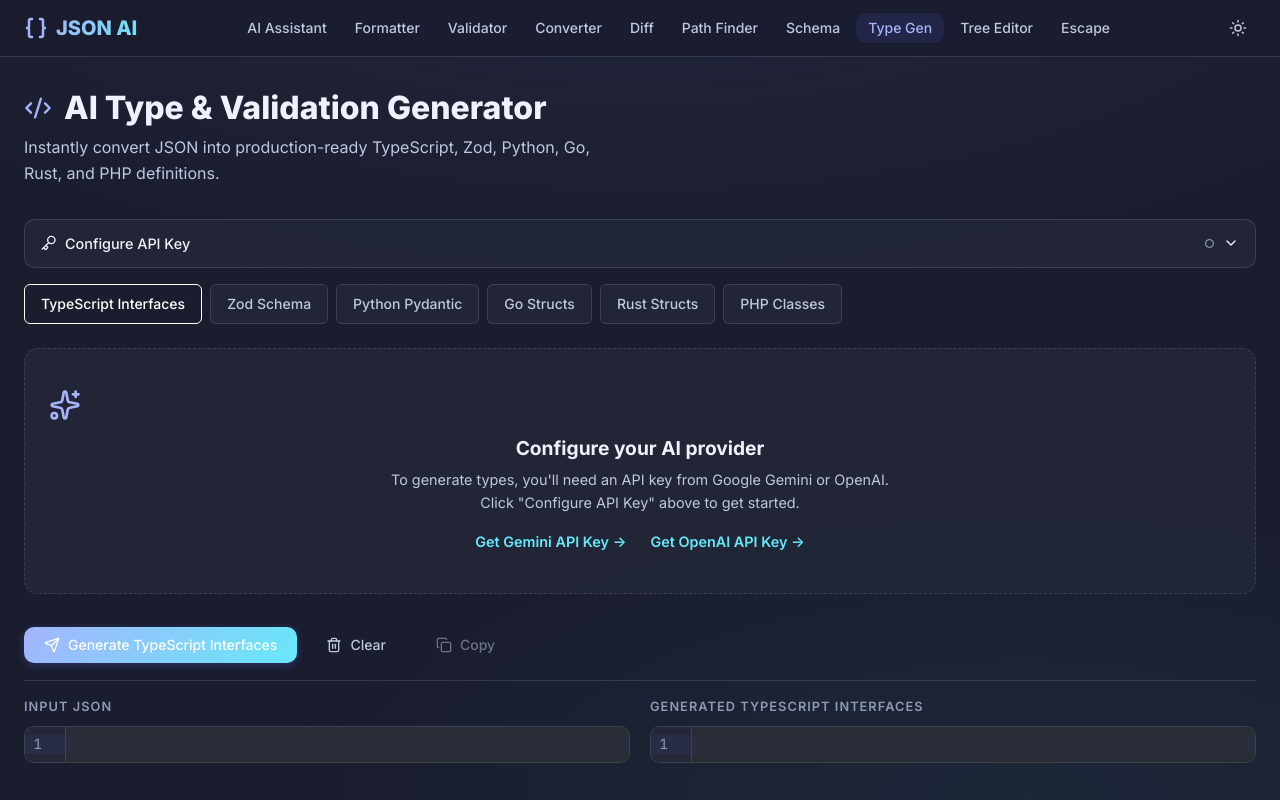
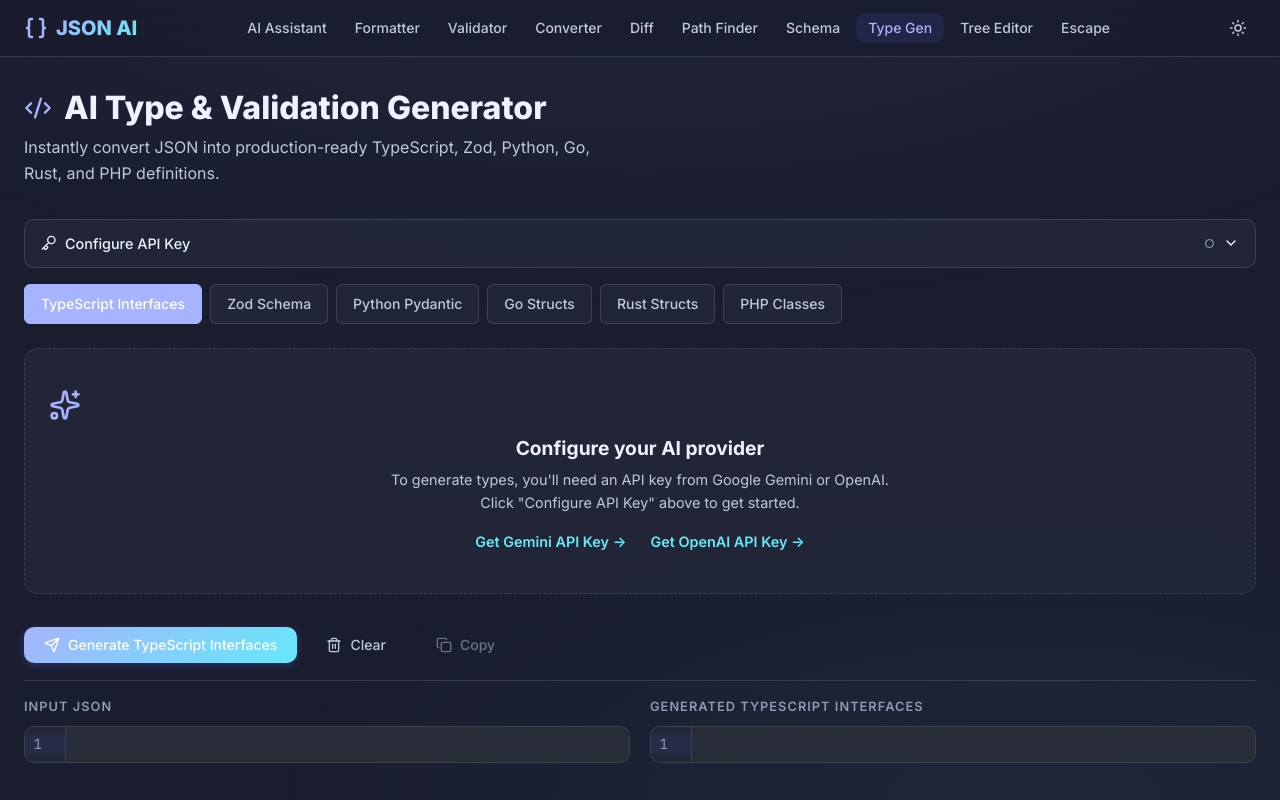
Before and after one commit to kashyapmtandel/jsonai, a React (Vite) app: page /type-generator in a window 1280 px wide. Shown: the top 800 px of the page. Built offline with nearby package versions, Linux system fonts and the light colour scheme.

Commit message:
Fix active tab visibility in light mode

```diff
--- a/src/pages/TypeGenerator.css
+++ b/src/pages/TypeGenerator.css
@@ -23,8 +23,8 @@
 }
 
 .typegen-lang-tab.active {
-  background: var(--primary-color);
-  border-color: var(--primary-color);
+  background: var(--accent-primary);
+  border-color: var(--accent-primary);
   color: white;
 }
 
```
